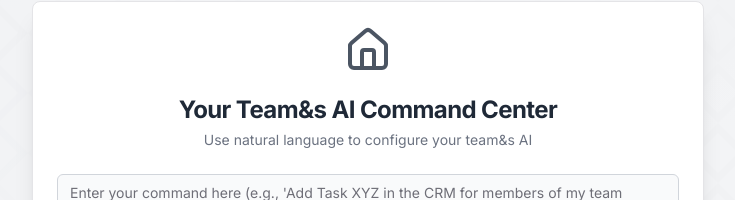
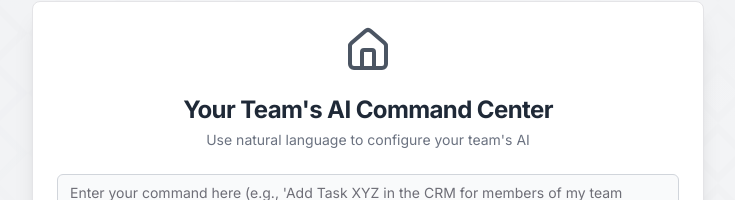
Before and after one commit to ashtable/Intern-Admin-ashtable-frontend, a Next.js app: page /chat in a window 1280 px wide. Shown: the part 117-317 px from the top of the page, without its empty margins (272-1007 px from the left). Built offline with nearby package versions, Linux system fonts and the light colour scheme.

Commit message:
Fixed typo of &amp; to &apos;

```diff
--- a/components/ai-generated/chat-page.tsx
+++ b/components/ai-generated/chat-page.tsx
@@ -47,9 +47,9 @@ export default function AIInternCommandPage() {
           <div className="flex items-center justify-center mb-4">
             <Home className="h-12 w-12 text-gray-600" />
           </div>
-          <CardTitle className="text-2xl font-bold tracking-tight text-gray-800 text-center">Your Team&amp;s AI Command Center</CardTitle>
+          <CardTitle className="text-2xl font-bold tracking-tight text-gray-800 text-center">Your Team&apos;s AI Command Center</CardTitle>
           <CardDescription className="text-gray-500 text-center">
-            Use natural language to configure your team&amp;s AI
+            Use natural language to configure your team&apos;s AI
           </CardDescription>
         </CardHeader>
         <CardContent>
--- a/components/ai-generated/error-page.tsx
+++ b/components/ai-generated/error-page.tsx
@@ -28,7 +28,7 @@ export default function ErrorPage() {
         <CardContent className="flex flex-col items-center space-y-4">
           <AlertTriangle className="h-16 w-16 text-red-500" />
           <p className="text-center text-gray-600">
-            We&amp;re sorry, but it seems there was an issue processing your request. Our team has been notified and is working on resolving it.
+            We&apos;re sorry, but it seems there was an issue processing your request. Our team has been notified and is working on resolving it.
           </p>
         </CardContent>
         <CardFooter className="flex flex-col space-y-4">
--- a/components/ai-generated/landing-page.tsx
+++ b/components/ai-generated/landing-page.tsx
@@ -61,7 +61,7 @@ export default function LandingPage() {
           </CardContent>
           <CardFooter>
             <Button className="w-full bg-gray-700 hover:bg-gray-800 text-white" type="submit">
-              Login to Configure Your Team&amp;s AI
+              Login to Configure Your Team&apos;s AI
             </Button>
           </CardFooter>
         </form>
--- a/components/ai-generated/signup-page.tsx
+++ b/components/ai-generated/signup-page.tsx
@@ -37,7 +37,7 @@ export default function SignupPage() {
           </div>
           <CardTitle className="text-2xl font-bold tracking-tight text-gray-800 text-center">Create Account</CardTitle>
           <CardDescription className="text-gray-500 text-center">
-            Sign up to configure your team&amp;s AI
+            Sign up to configure your team&apos;s AI
           </CardDescription>
         </CardHeader>
         <CardContent>
--- a/components/ai-generated/web-crawler-page.tsx
+++ b/components/ai-generated/web-crawler-page.tsx
@@ -50,7 +50,7 @@ export default function WebContentCrawlerPage() {
           </div>
           <CardTitle className="text-2xl font-bold tracking-tight text-gray-800 text-center">Web Content Crawler</CardTitle>
           <CardDescription className="text-gray-500 text-center">
-            Add web content to your AI intern&amp;s knowledgebase
+            Add web content to your team&apos;s AI knowledgebase
           </CardDescription>
         </CardHeader>
         <CardContent>
```
